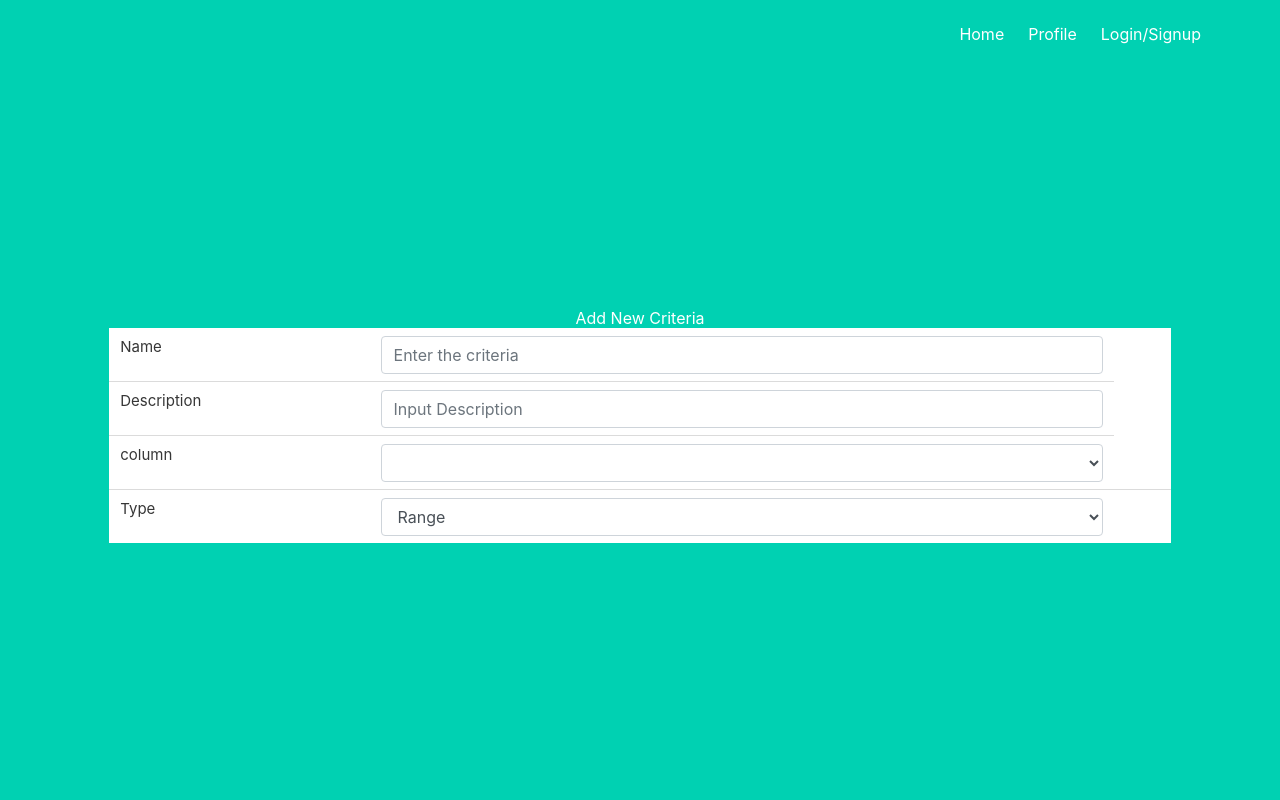
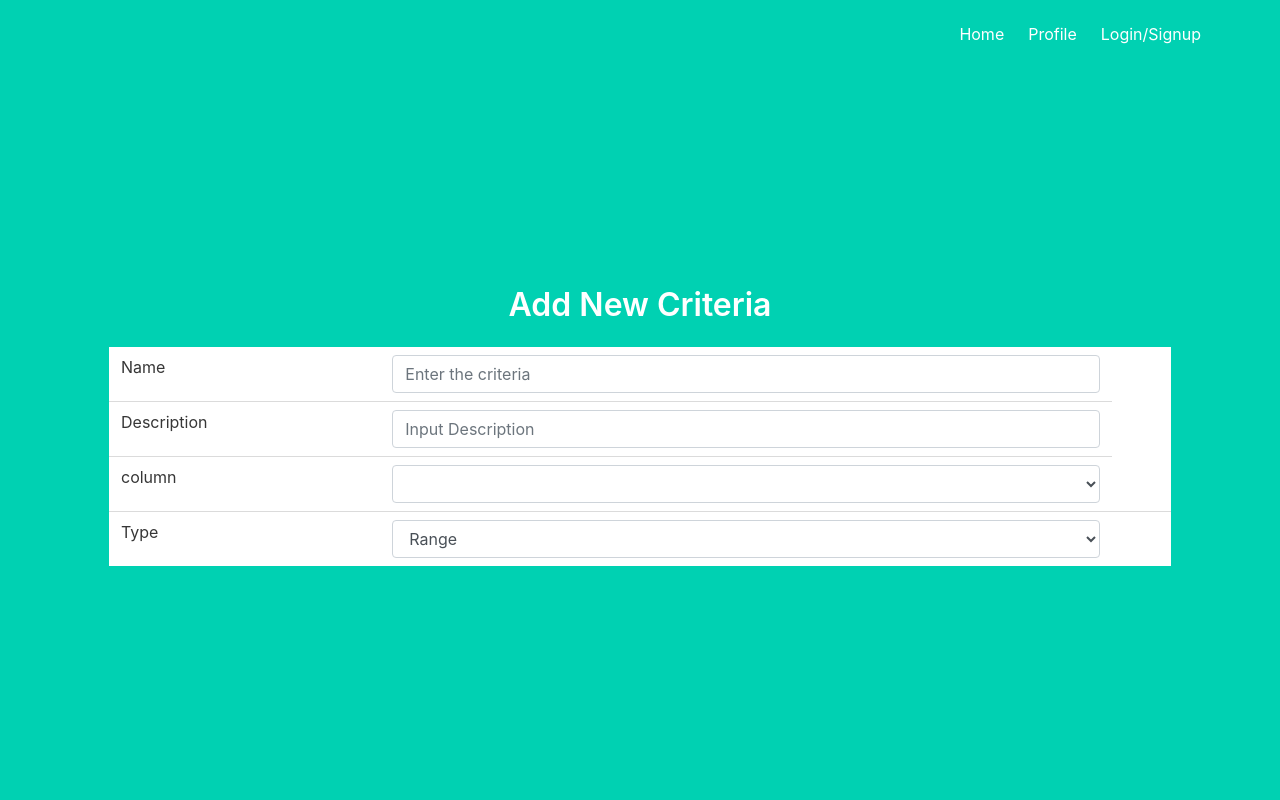
Before and after one commit to hrisk/FIT5136_S1_2020_46, a Flask app: page /add-criteria in a window 1280 px wide. Run offline with Flask 2, Linux system fonts and the light colour scheme; lists and menus that the app fills with data are empty; some libraries are stand-ins or nearby versions.

Commit message:
feature3 small errors fixed

```diff
--- a/mission_to_mars_flask/templates/feature3_addNewCri.html
+++ b/mission_to_mars_flask/templates/feature3_addNewCri.html
@@ -1,21 +1,9 @@
 {% extends "base.html" %}
-
+{% block title %} - Add New Criteria {% endblock %}
 {% block content %}
 
-    <title>Add New Criteria</title>
-    <style>
-        .form-control{
-        font-size:16px;
-        }
-        .table-borderless{
-        font-size: 15px;
-        }
-    </style>
-
-
-  <body>
 <div class="container">
-  <h1 align="center">Add New Criteria</h1>
+    <h1 class="title">Add New Criteria</h1>
     <div class="col-md-auto">
         <table class="table table-borderless">
             <tbody>
@@ -31,7 +19,6 @@
                     <input type="text" class="form-control" id="inputcridesc" placeholder="Input Description">
                 </td>
             </tr>
-
             <tr>
                 <td>column</td>
                 <td>
@@ -54,9 +41,5 @@
             </tr>
         </table>
     </div>
-
 </div>
-  </body>
-  </html>
-
 {% endblock %}
```
Lines whose indentation alone changed are shown as unchanged.
